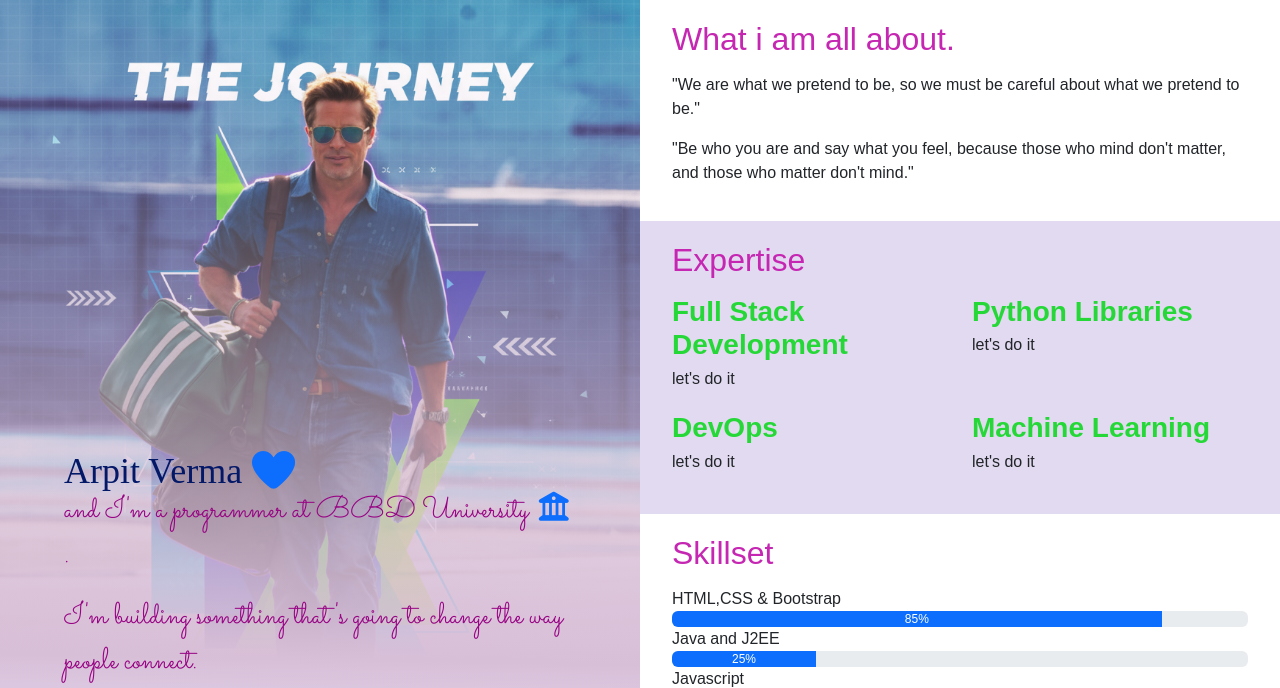
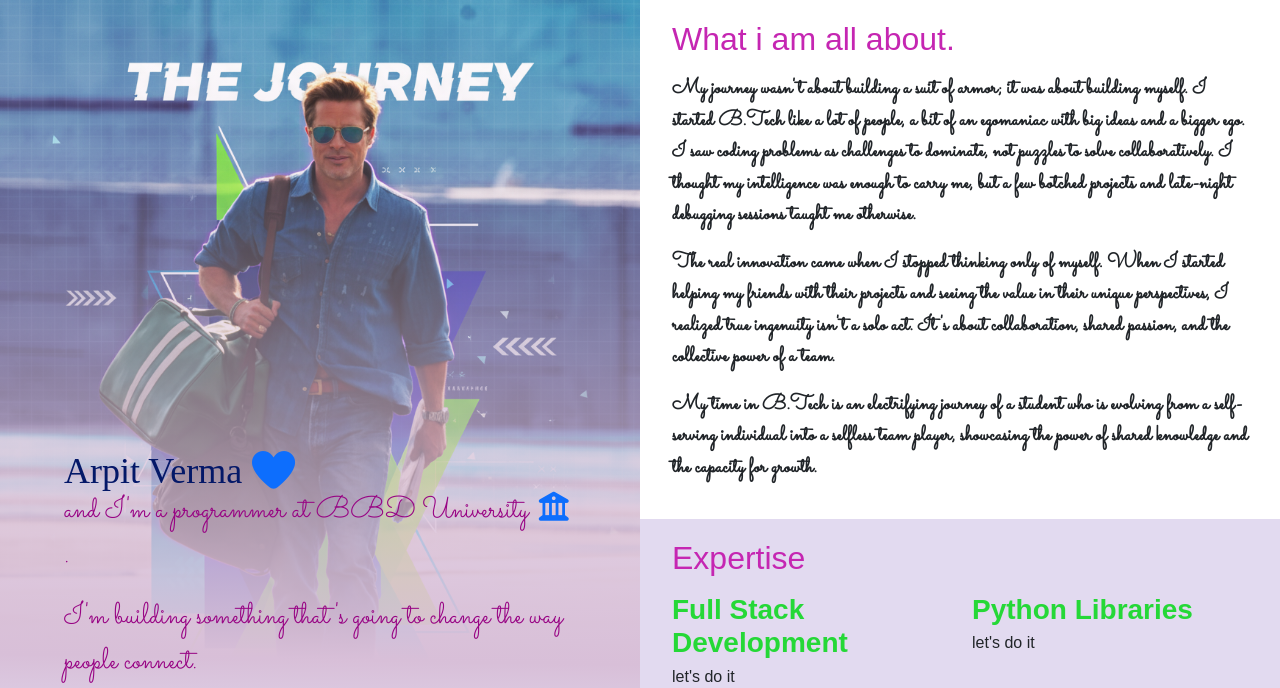
Before and after one commit to tech4commun/Portfolio, a plain HTML site: page index.html in a window 1280 px wide. Shown: the top 688 px of the page. Drawn offline with nearby package versions, Linux system fonts and the light colour scheme; a web font is replaced by a local one.

Commit message:
added the legit paragraph under the h2 tag what i am all about and enhance the p tag with font-family,font-size and font-weight

```diff
--- a/index.html
+++ b/index.html
@@ -42,11 +42,9 @@
               </div>
             </div>
             <div class="col-md-12">
-              <p>
-                "We are what we pretend to be, so we must be careful about what we pretend to be."
-              </p>
-                "Be who you are and say what you feel, because those who mind don't matter, and those who matter don't mind."
-              </p>
+              <p style="font-family: Sacramento; font-size: 21px; font-weight:bold;">My journey wasn't about building a suit of armor; it was about building myself. I started B.Tech like a lot of people, a bit of an egomaniac with big ideas and a bigger ego. I saw coding problems as challenges to dominate, not puzzles to solve collaboratively. I thought my intelligence was enough to carry me, but a few botched projects and late-night debugging sessions taught me otherwise.</p>
+              <p style="font-family: Sacramento; font-size: 21px; font-weight:bold;">The real innovation came when I stopped thinking only of myself. When I started helping my friends with their projects and seeing the value in their unique perspectives, I realized true ingenuity isn't a solo act. It's about collaboration, shared passion, and the collective power of a team.</p>
+              <p style="font-family: Sacramento; font-size: 21px; font-weight:bold;">My time in B.Tech is an electrifying journey of a student who is evolving from a self-serving individual into a selfless team player, showcasing the power of shared knowledge and the capacity for growth.</p>
             </div>
           </div>
         </div>
```
